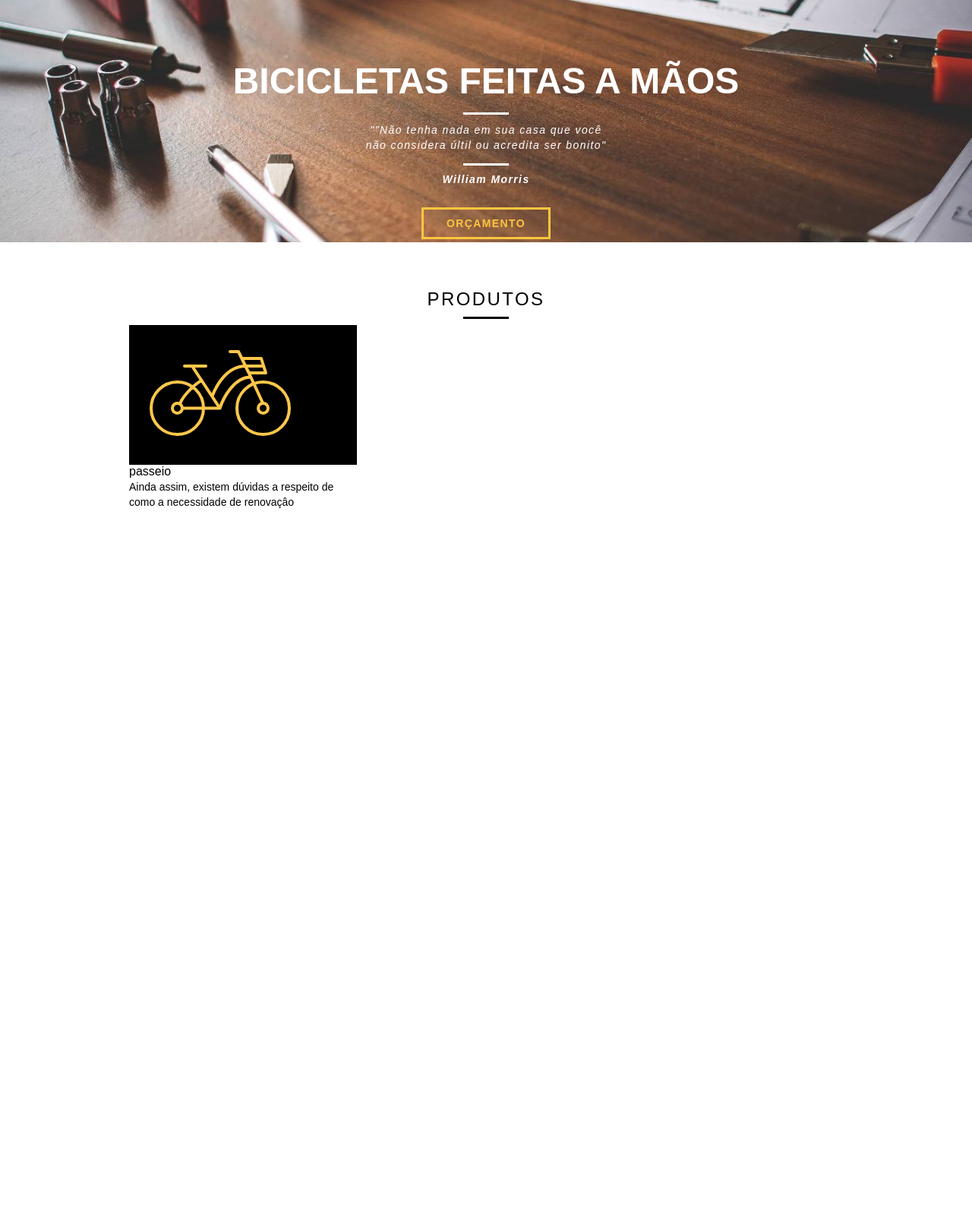
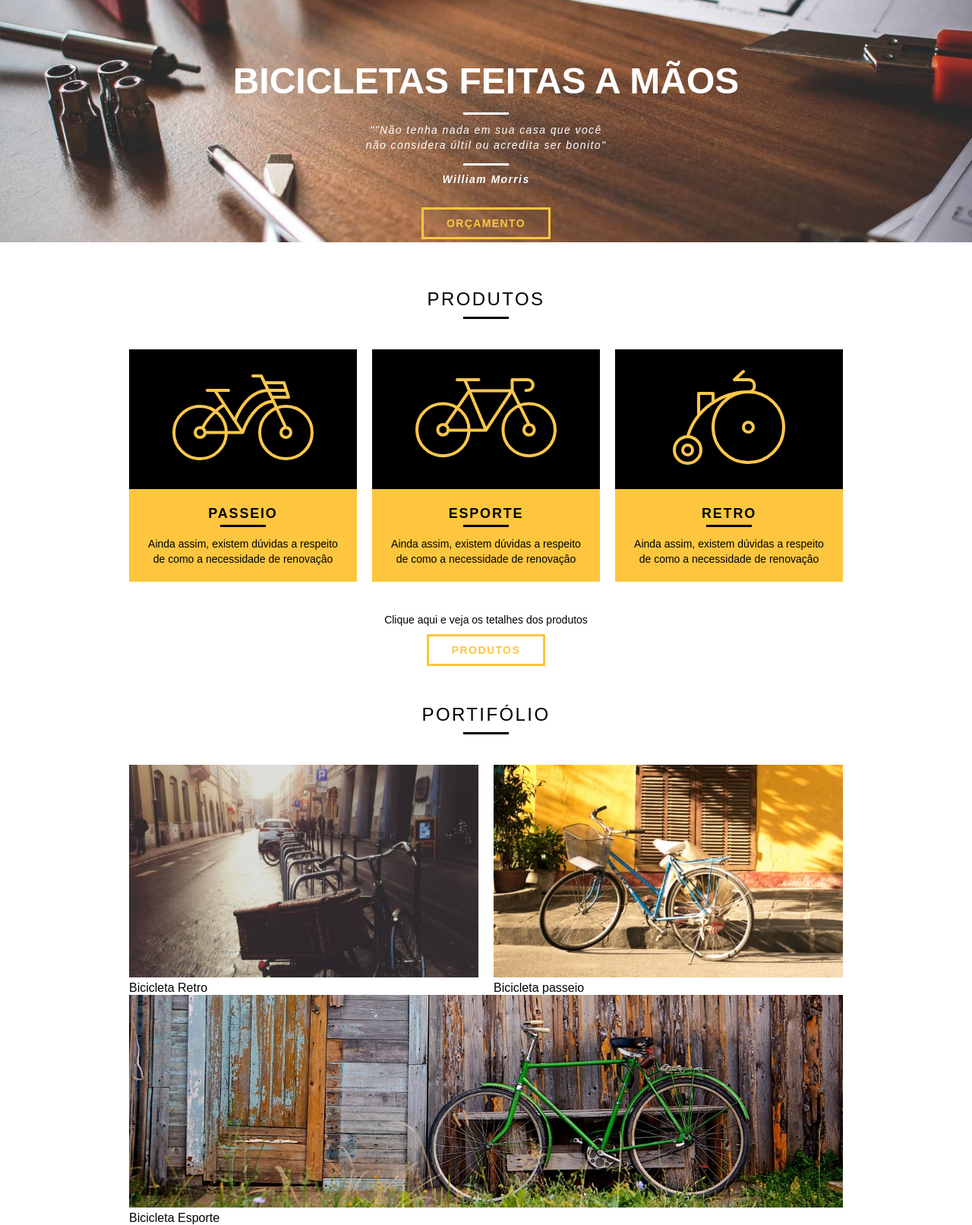
Before and after one commit to josedivan/custom-bike, a PHP site: page / in a window 1280 px wide. Shown: the part 97-1710 px from the top of the page at 76% size. Before the commit the page ends 766 px from the top, so only its background shows below. Run offline with PHP 8.4, Linux system fonts and the light colour scheme.

Commit message:
adicionando portifolio

```diff
--- a/css/style.css
+++ b/css/style.css
@@ -21,6 +21,11 @@ p {
   color: #fff;
   border-color: #fff;
 }
+.btn.btn-preto:hover {
+  color: #000;
+  border-color: #000;
+}
+
 .subitulo {
   font-size: 24px;
   line-height: 30px;
@@ -29,6 +34,7 @@ p {
   color: #000;
   text-transform: uppercase;
   text-align: center;
+  margin-bottom: 40px;
 }
 .subitulo:after {
   content: "";
@@ -45,6 +51,7 @@ p {
   top: 0;
   background: #fec63e;
   padding: 15px 0;
+  z-index: 10;
 }
 .header_menu {
   text-align: right;
@@ -119,10 +126,42 @@ p {
 .produtos {
   padding: 60px 0;
 }
-.produto-lista li {
+.produtos_lista li {
   background: #fec63e;
+  text-align: center;
 }
-.produto-lista-icone {
+.produtos_lista li h3 {
+  font-weight: bold;
+  font-size: 18px;
+  line-height: 25px;
+  text-transform: uppercase;
+  letter-spacing: 0.1em;
+  margin-top: 20px;
+}
+
+.produtos_lista li h3:after {
+  content: "";
+  display: block;
+  width: 60px;
+  height: 3px;
+  background: #000;
+  margin: 2px auto;
+}
+.produtos_lista li p {
+  padding: 10px 20px 20px 20px;
+}
+
+.produto_icone {
   background: #000;
   padding: 20px;
 }
+.call {
+  padding-top: 40px;
+  text-align: center;
+  clear: both;
+}
+
+.call p {
+  margin-bottom: 20px;
+}
+/*Portifólio*/
--- a/index.html
+++ b/index.html
@@ -41,17 +41,53 @@
   </section>
   <section class="produtos container">
     <h2 class="subitulo">Produtos</h2>
-    <ul class="produtos-lista">
+    <ul class="produtos_lista">
+
       <li class="grid-1-3">
-        <div class="produto-lista-icone">
-          <img src="/img/passeio.svg" alt="Bikcraf Passei">
+        <div class="produto_icone">
+          <img src="/img/passeio.svg" alt="Bikcraf Passeio">
         </div>
-        <h3>passeio</h3>
+        <h3>Passeio</h3>
+        <p>Ainda assim, existem dúvidas a respeito de como a necessidade de renovaçâo</p>
+      </li>
+
+      <li class="grid-1-3">
+        <div class="produto_icone">
+          <img src="/img/esporte.svg" alt="Bikcraf Esporte">
+        </div>
+        <h3>Esporte</h3>
+        <p>Ainda assim, existem dúvidas a respeito de como a necessidade de renovaçâo</p>
+      </li>
+
+      <li class="grid-1-3">
+        <div class="produto_icone">
+          <img src="/img/retro.svg" alt="Bikcraf Retro">
+        </div>
+        <h3>Retro</h3>
         <p>Ainda assim, existem dúvidas a respeito de como a necessidade de renovaçâo</p>
       </li>
     </ul>
+    <div class="call">
+      <p> Clique aqui e veja os tetalhes dos produtos</p>
+      <a href="produtos.html" class="btn btn-preto">Produtos</a>
+
+    </div>
   </section>
+  <!----Fecha Produtos-->
+  <section class="portifolio">
+    <div class="container">
+      <h2 class="subitulo">Portifólio</h2>
+      <ul>
+        <li class="grid-8"> <img src="/img/portfolio/retro.jpg" alt="">Bicicleta Retro</li>
+        <li class="grid-8"> <img src="/img/portfolio/passeio.jpg" alt="">Bicicleta passeio</li>
+        <li class="grid-16"> <img src="/img/portfolio/esporte.jpg" alt="">Bicicleta Esporte</li>
+      </ul>
+
+
+    </div>
+  </section>
+
 </body>
 
 </html>
-<script src="/js/home.js"></script>
+<script src=" /js/home.js"></script>
```
Also changed, not shown: img/esporte.svg (added), img/portfolio/esporte.jpg (added), img/portfolio/passeio.jpg (added), img/portfolio/retro.jpg (added), img/retro.svg (added).
